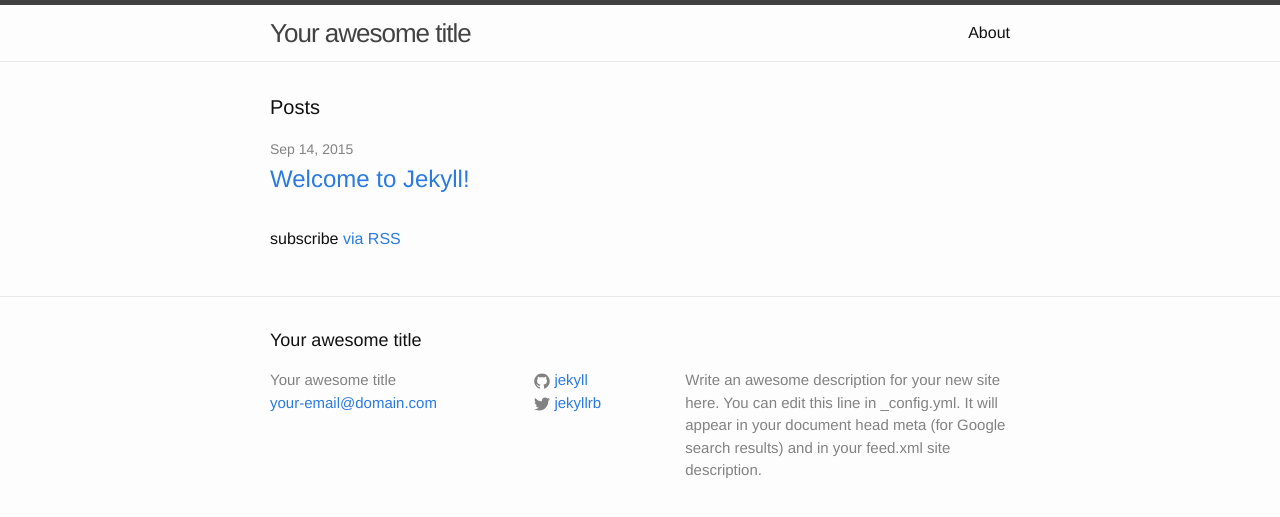
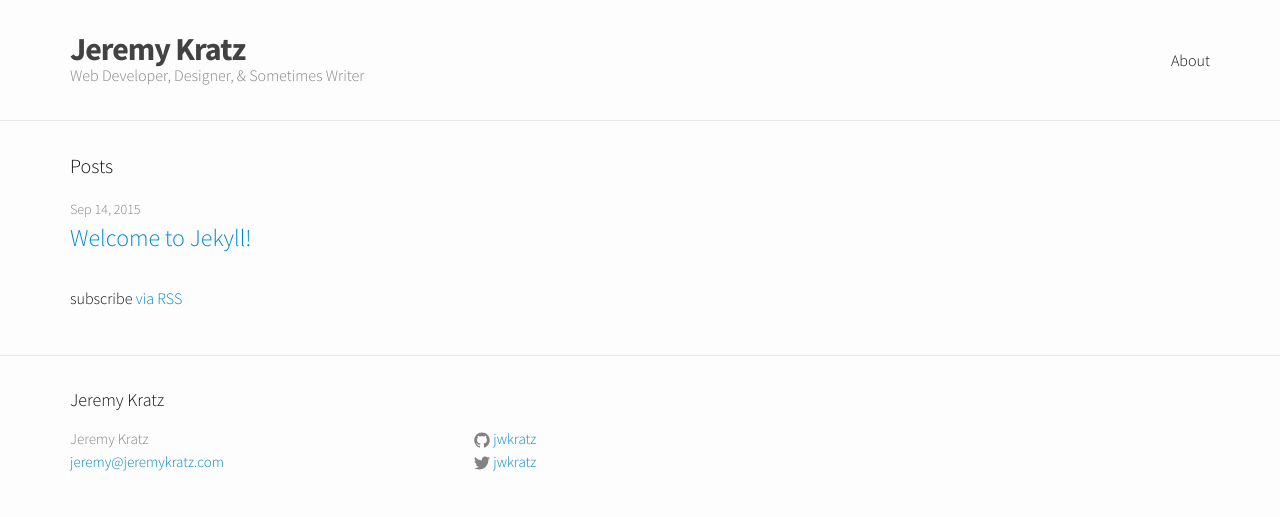
Before and after one commit to jwkratz/jwkratz.github.io, a Jekyll site: the page built from index.html, in a window 1280 px wide. Shown: the top 517 px of the page. Built offline with Jekyll 4.4.1, drawn with Linux system fonts in a browser that asks for light colours.

Commit message:
Updated config & page layout

```diff
--- a/_config.yml
+++ b/_config.yml
@@ -1,14 +1,12 @@
 # Site settings
-title: Your awesome title
-email: your-email@domain.com
-description: > # this means to ignore newlines until "baseurl:"
-  Write an awesome description for your new site here. You can edit this
-  line in _config.yml. It will appear in your document head meta (for
-  Google search results) and in your feed.xml site description.
+title: Jeremy Kratz
+subtitle: Web Developer, Designer, &amp; Sometimes Writer
+email: jeremy@jeremykratz.com
+description: > # Jeremy Kratz is a web developer, designer, & writer.
 baseurl: "" # the subpath of your site, e.g. /blog/
-url: "http://yourdomain.com" # the base hostname & protocol for your site
-twitter_username: jekyllrb
-github_username:  jekyll
+url: "http://jeremykratz.com" # the base hostname & protocol for your site
+twitter_username: jwkratz
+github_username:  jwkratz
 
 # Build settings
 markdown: kramdown
--- a/_includes/head.html
+++ b/_includes/head.html
@@ -6,6 +6,7 @@
   <title>{% if page.title %}{{ page.title }}{% else %}{{ site.title }}{% endif %}</title>
   <meta name="description" content="{{ site.description }}">
 
+  <link href='https://fonts.googleapis.com/css?family=Source+Sans+Pro:400,200,300,600,700,900' rel='stylesheet' type='text/css'>
   <link rel="stylesheet" href="{{ "/css/main.css" | prepend: site.baseurl }}">
   <link rel="canonical" href="{{ page.url | replace:'index.html','' | prepend: site.baseurl | prepend: site.url }}">
 </head>
--- a/_includes/header.html
+++ b/_includes/header.html
@@ -2,7 +2,7 @@
 
   <div class="wrapper">
 
-    <a class="site-title" href="{{ site.baseurl }}/">{{ site.title }}</a>
+    <a class="site-title" href="{{ site.baseurl }}/">{{ site.title }} <span>{{ site.subtitle }}</span></a>
 
     <nav class="site-nav">
       <a href="#" class="menu-icon">
--- a/_sass/_base.scss
+++ b/_sass/_base.scss
@@ -98,7 +98,6 @@ a {
 
     &:hover {
         color: $text-color;
-        text-decoration: underline;
     }
 }
 
@@ -154,8 +153,8 @@ pre {
  * Wrapper
  */
 .wrapper {
-    max-width: -webkit-calc(800px - (#{$spacing-unit} * 2));
-    max-width:         calc(800px - (#{$spacing-unit} * 2));
+    max-width: -webkit-calc(1200px - (#{$spacing-unit} * 2));
+    max-width:         calc(1200px - (#{$spacing-unit} * 2));
     margin-right: auto;
     margin-left: auto;
     padding-right: $spacing-unit;
@@ -163,8 +162,8 @@ pre {
     @extend %clearfix;
 
     @include media-query($on-laptop) {
-        max-width: -webkit-calc(800px - (#{$spacing-unit}));
-        max-width:         calc(800px - (#{$spacing-unit}));
+        max-width: -webkit-calc(1200px - (#{$spacing-unit}));
+        max-width:         calc(1200px - (#{$spacing-unit}));
         padding-right: $spacing-unit / 2;
         padding-left: $spacing-unit / 2;
     }
--- a/_sass/_layout.scss
+++ b/_sass/_layout.scss
@@ -2,24 +2,57 @@
  * Site header
  */
 .site-header {
-    border-top: 5px solid $grey-color-dark;
   border-bottom: 1px solid $grey-color-light;
-    min-height: 56px;
+  padding: 32px 0 32px 0;
 
-    // Positioning context for the mobile navigation icon
+  @include media-query($on-palm) {
     position: relative;
+  }
 }
 
 .site-title {
-    font-size: 26px;
-    line-height: 56px;
+  float: left;
+  font-size: 32px;
+  font-weight: 700;
+  line-height: 34px;
   letter-spacing: -1px;
   margin-bottom: 0;
-    float: left;
+  position: relative;
 
   &,
   &:visited {
     color: $grey-color-dark;
+  }
+
+  &:hover {
+    color: $brand-color;
+  }
+
+  /*
+  &:before {
+    @include border-radius(6px);
+    background: $text-color;
+    color: #fff;
+    content: 'JK';
+    font-size: 24px;
+    height: 52px;
+    letter-spacing: 1px;
+    line-height: 52px;
+    position: absolute;
+    left: -78px;
+    text-align: center;
+    top: 2px;
+    width: 52px;
+  }
+  */
+
+  span {
+    color: $grey-color;
+    display: block;
+    font-size: 16px;
+    font-weight: 300;
+    letter-spacing: 0;
+    line-height: 18px;
   }
 }
 
@@ -122,29 +155,29 @@
 
 .footer-col-1 {
   width: -webkit-calc(35% - (#{$spacing-unit} / 2));
-    width:         calc(35% - (#{$spacing-unit} / 2));
+  width:     calc(35% - (#{$spacing-unit} / 2));
 }
 
 .footer-col-2 {
   width: -webkit-calc(20% - (#{$spacing-unit} / 2));
-    width:         calc(20% - (#{$spacing-unit} / 2));
+  width:     calc(20% - (#{$spacing-unit} / 2));
 }
 
 .footer-col-3 {
   width: -webkit-calc(45% - (#{$spacing-unit} / 2));
-    width:         calc(45% - (#{$spacing-unit} / 2));
+  width:     calc(45% - (#{$spacing-unit} / 2));
 }
 
 @include media-query($on-laptop) {
   .footer-col-1,
   .footer-col-2 {
     width: -webkit-calc(50% - (#{$spacing-unit} / 2));
-        width:         calc(50% - (#{$spacing-unit} / 2));
+    width:     calc(50% - (#{$spacing-unit} / 2));
   }
 
   .footer-col-3 {
     width: -webkit-calc(100% - (#{$spacing-unit} / 2));
-        width:         calc(100% - (#{$spacing-unit} / 2));
+    width:     calc(100% - (#{$spacing-unit} / 2));
   }
 }
 
@@ -152,7 +185,7 @@
   .footer-col {
     float: none;
     width: -webkit-calc(100% - (#{$spacing-unit} / 2));
-        width:         calc(100% - (#{$spacing-unit} / 2));
+    width:     calc(100% - (#{$spacing-unit} / 2));
   }
 }
 
--- /dev/null
+++ b/_sass/_mixins.scss
@@ -0,0 +1,6 @@
+@mixin border-radius($radius) {
+  -webkit-border-radius: $radius;
+     -moz-border-radius: $radius;
+      -ms-border-radius: $radius;
+          border-radius: $radius;
+}
--- a/css/main.scss
+++ b/css/main.scss
@@ -6,7 +6,7 @@
 
 
 // Our variables
-$base-font-family: Helvetica, Arial, sans-serif;
+$base-font-family: 'Source Sans Pro', Helvetica, Arial, sans-serif;
 $base-font-size:   16px;
 $small-font-size:  $base-font-size * 0.875;
 $base-line-height: 1.5;
@@ -15,7 +15,7 @@ $spacing-unit:     30px;
 
 $text-color:       #111;
 $background-color: #fdfdfd;
-$brand-color:      #2a7ae2;
+$brand-color:      #08c;
 
 $grey-color:       #828282;
 $grey-color-light: lighten($grey-color, 40%);
@@ -43,6 +43,7 @@ $on-laptop:        800px;
 
 // Import partials from `sass_dir` (defaults to `_sass`)
 @import
+        "mixins",
         "base",
         "layout",
         "syntax-highlighting"
```
Lines whose indentation alone changed are shown as unchanged.
